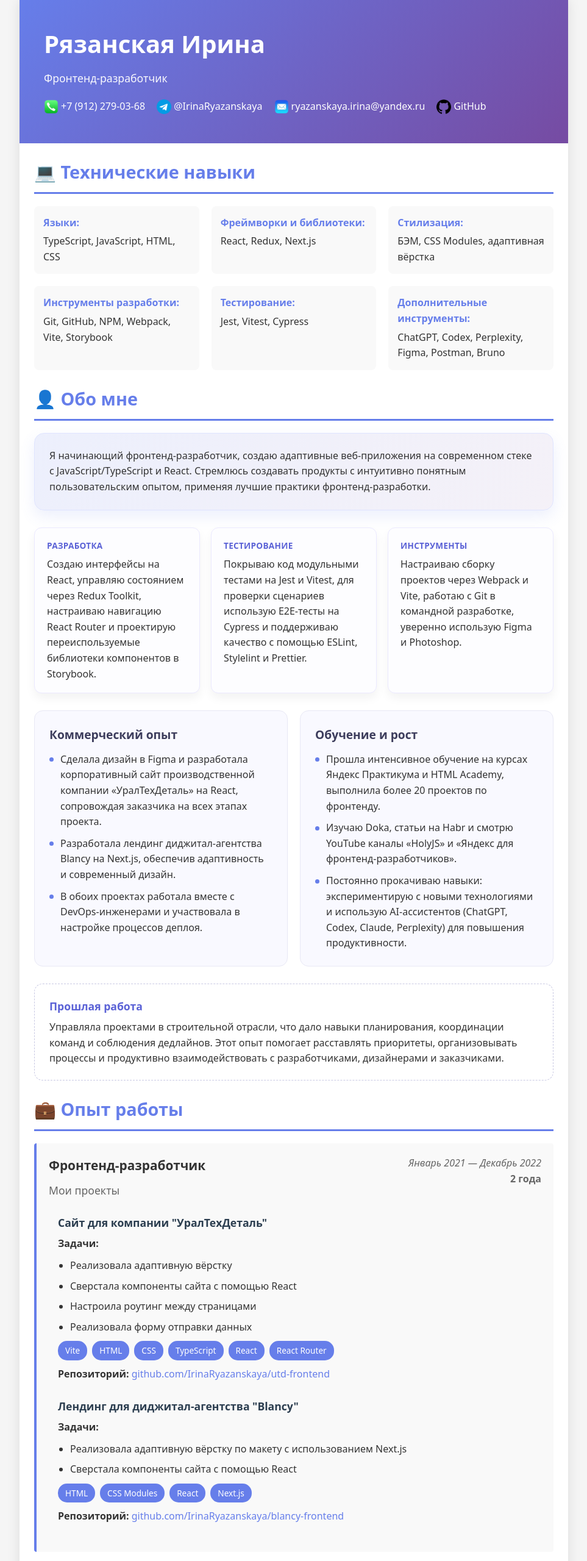
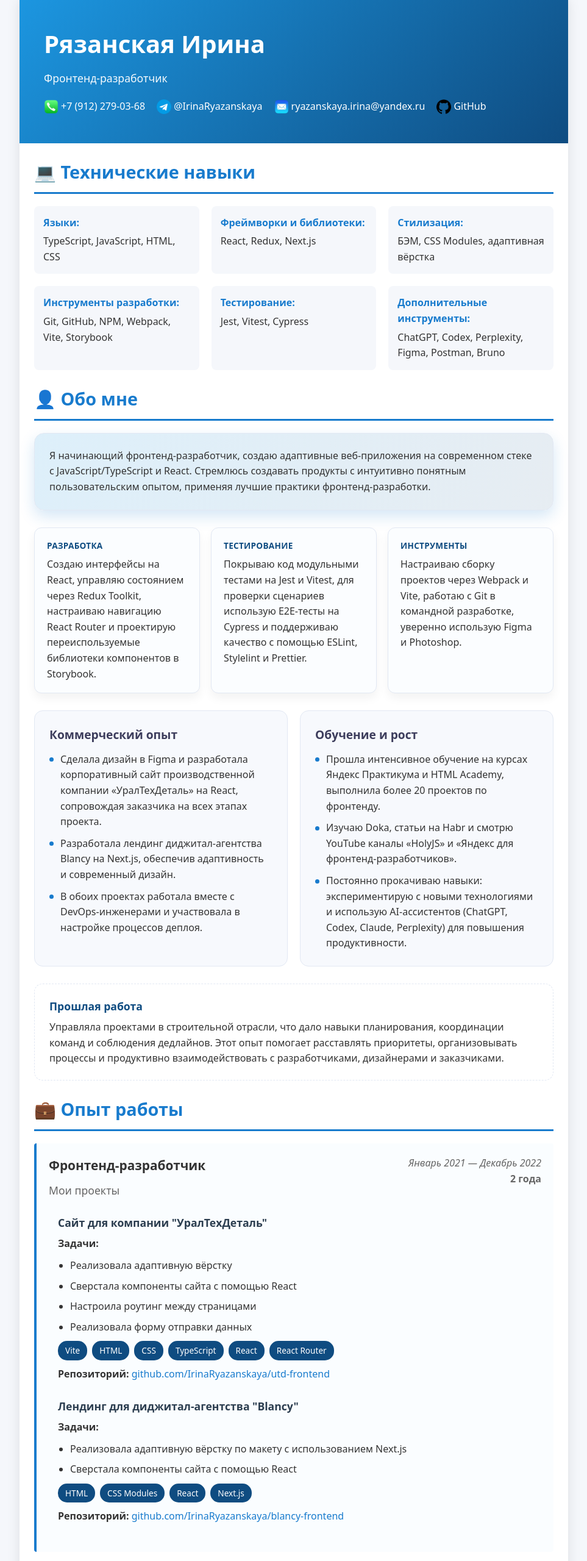
Before and after one commit to IrinaRyazanskaya/resume, a website: page index.html in a window 1280 px wide. Shown: the top 2560 px of the page at 61% size, without its empty margins (158-1121 px from the left). Drawn offline with Linux system fonts and the light colour scheme.

Commit message:
Поправила цвета

```diff
--- a/styles.css
+++ b/styles.css
@@ -4,11 +4,19 @@
   padding: 0;
 }
 
+:root {
+  --accent-color: #187bcd;
+  --accent-color-soft: #f5f7fb;
+  --accent-color-dark: #0f4c81;
+  --accent-color-light: #8fc4f6;
+  --accent-color-silver: #e2e8f3;
+}
+
 body {
   font-family: system-ui, sans-serif;
   line-height: 1.6;
   color: #333;
-  background-color: #f5f5f5;
+  background-color: var(--accent-color-soft);
 }
 
 .page {
@@ -21,7 +29,7 @@
 .header {
   padding: 40px;
   color: white;
-  background: linear-gradient(135deg, #667eea 0%, #764ba2 100%);
+  background: linear-gradient(135deg, #1c96e0 0%, #0f4c81 100%);
 }
 
 .header__content {
@@ -75,10 +83,10 @@
 .section__title {
   margin-bottom: 20px;
   padding-bottom: 10px;
-  border-bottom: 3px solid #667eea;
+  border-bottom: 3px solid var(--accent-color);
 
   font-size: 1.8rem;
-  color: #667eea;
+  color: var(--accent-color);
 }
 
 .section__text {
@@ -94,13 +102,13 @@
 .info-grid__item {
   padding: 15px;
   border-radius: 8px;
-  background-color: #f9f9f9;
+  background-color: var(--accent-color-soft);
 }
 
 .info-grid__label {
   display: block;
   margin-bottom: 5px;
-  color: #667eea;
+  color: var(--accent-color);
 }
 
 .about {
@@ -111,11 +119,11 @@
 
 .about__intro-card {
   padding: 24px;
-  border: 1px solid #dfe4ff;
+  border: 1px solid var(--accent-color-silver);
   border-radius: 16px;
 
-  background: linear-gradient(120deg, rgb(102 126 234 / 12%), rgb(118 75 162 / 8%));
-  box-shadow: 0 10px 25px rgb(102 126 234 / 12%);
+  background: linear-gradient(120deg, rgb(28 150 224 / 15%), rgb(15 76 129 / 10%));
+  box-shadow: 0 10px 25px rgb(24 123 205 / 18%);
 }
 
 .about__highlights {
@@ -126,10 +134,10 @@
 
 .about-highlight {
   padding: 18px 20px;
-  border: 1px solid #ebe9ff;
+  border: 1px solid var(--accent-color-silver);
   border-radius: 12px;
 
-  background-color: #fdfdff;
+  background-color: #fbfdff;
   box-shadow: 0 8px 16px rgb(0 0 0 / 5%);
 }
 
@@ -138,7 +146,7 @@
 
   font-size: 0.85rem;
   font-weight: 600;
-  color: #5b62d6;
+  color: var(--accent-color-dark);
   text-transform: uppercase;
   letter-spacing: 0.02em;
 }
@@ -151,9 +159,9 @@
 
 .about-card {
   padding: 24px;
-  border: 1px solid #e8e8f5;
+  border: 1px solid var(--accent-color-silver);
   border-radius: 14px;
-  background-color: #f9f9ff;
+  background-color: #f7f9fd;
 }
 
 .about-card__title {
@@ -189,12 +197,12 @@
   height: 7px;
   border-radius: 50%;
 
-  background-color: #667eea;
+  background-color: var(--accent-color);
 }
 
 .about__previous {
   padding: 22px 24px;
-  border: 1px dashed #c9c9e3;
+  border: 1px dashed var(--accent-color-silver);
   border-radius: 14px;
   background-color: #fff;
 }
@@ -202,16 +210,16 @@
 .about__previous-title {
   margin-bottom: 8px;
   font-size: 1.1rem;
-  color: #5b62d6;
+  color: var(--accent-color-dark);
 }
 
 .job {
   margin-bottom: 30px;
   padding: 20px;
-  border-left: 4px solid #667eea;
+  border-left: 4px solid var(--accent-color);
   border-radius: 4px;
 
-  background-color: #f9f9f9;
+  background-color: #fafdff;
 }
 
 .job__header {
@@ -289,7 +297,7 @@
   font-size: 0.85rem;
   color: white;
 
-  background-color: #667eea;
+  background-color: var(--accent-color-dark);
 }
 
 .project__repo-block {
@@ -301,7 +309,7 @@
 }
 
 .link {
-  color: #667eea;
+  color: var(--accent-color);
   text-decoration: none;
   word-break: break-all;
 }
@@ -322,23 +330,23 @@
 .project_standalone {
   margin-bottom: 30px;
   padding: 20px;
-  border-left: 4px solid #667eea;
+  border-left: 4px solid var(--accent-color);
   border-radius: 4px;
 
-  background-color: #f9f9f9;
+  background-color: #fafdff;
 }
 
 .education {
   margin-bottom: 15px;
   padding: 15px;
   border-radius: 8px;
-  background-color: #f9f9f9;
+  background-color: var(--accent-color-soft);
 }
 
 .education__year {
   font-size: 1.1rem;
   font-weight: bold;
-  color: #667eea;
+  color: var(--accent-color);
 }
 
 .education__title {
```
